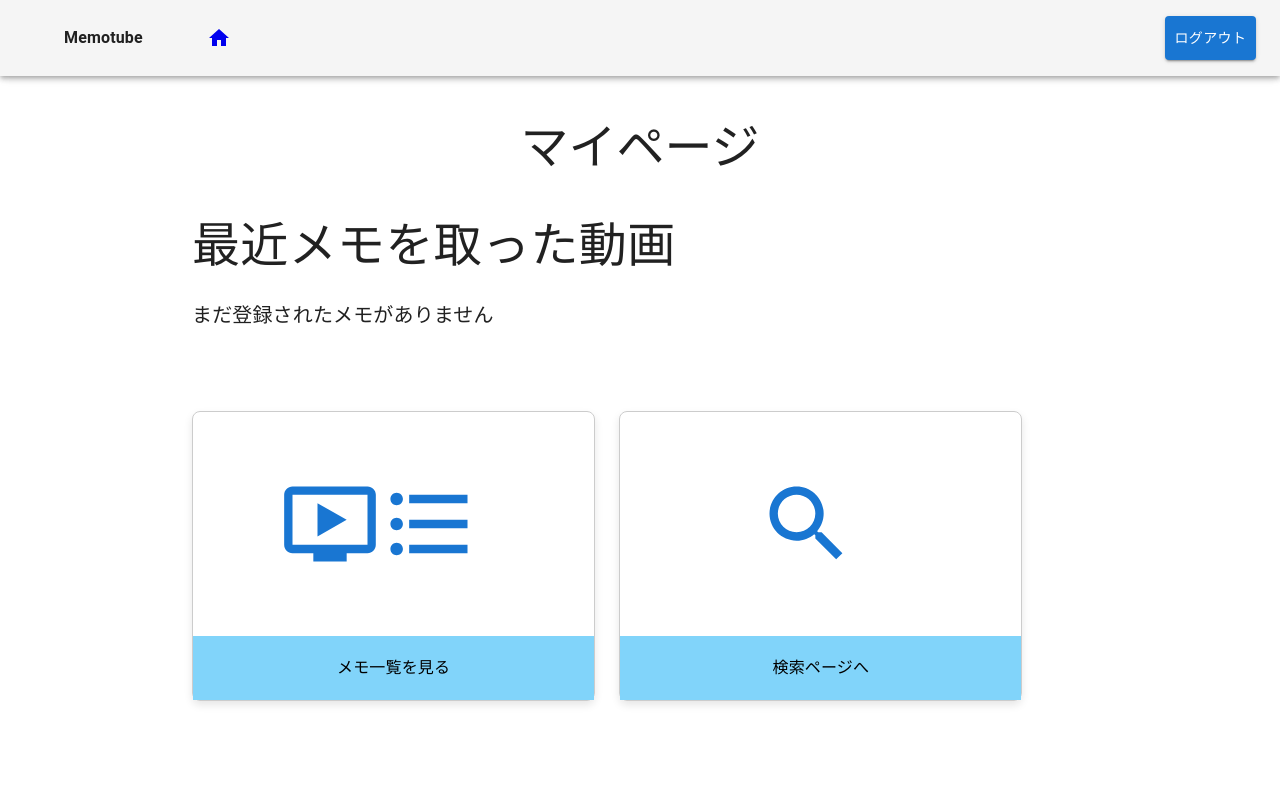
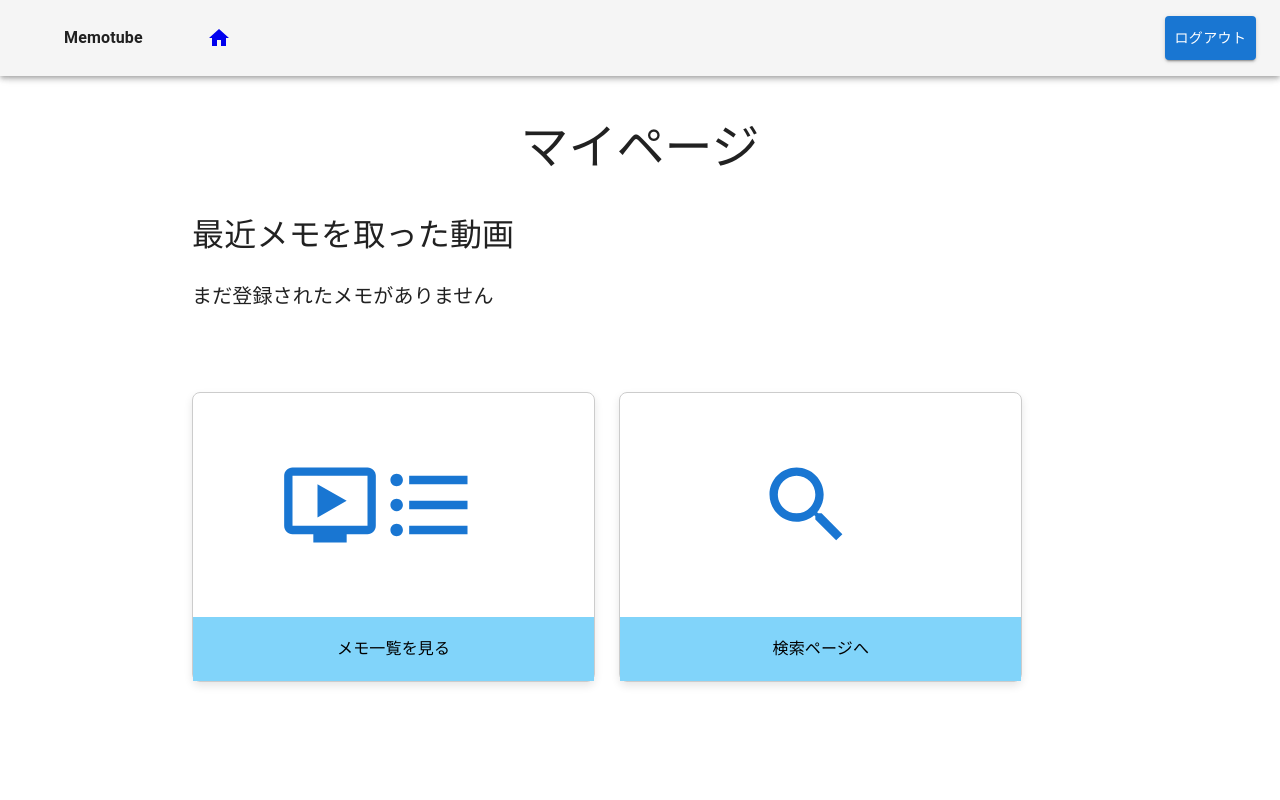
Before and after one commit to yosh-25/api-tiral, a Next.js app: page /mypage in a window 1280 px wide. Shown: the top 800 px of the page. Built offline with nearby package versions, Linux system fonts and the light colour scheme; no server answers; the database is empty; sample sign-in values are in the browser's storage.

Commit message:
検索欄文字の残し方変更

```diff
--- a/src/app/memoList/page.tsx
+++ b/src/app/memoList/page.tsx
@@ -62,6 +62,7 @@ function ShowMemoList() {
         memosGroupedByVideoId[videoId].push(memo);
       });
       setMemoListByVideoId(memosGroupedByVideoId);
+      setSearchQuery('');
     } catch (error) {
       console.error("Error fetching memos:", error);
     }
--- a/src/app/mypage/page.tsx
+++ b/src/app/mypage/page.tsx
@@ -134,7 +134,7 @@ function Mypage() {
           mb: 3,
           fontSize: {
             xs: "1.3em",
-            md: "3em",
+            md: "2em",
           },
           textAlign: {
             xs: "center",
```
